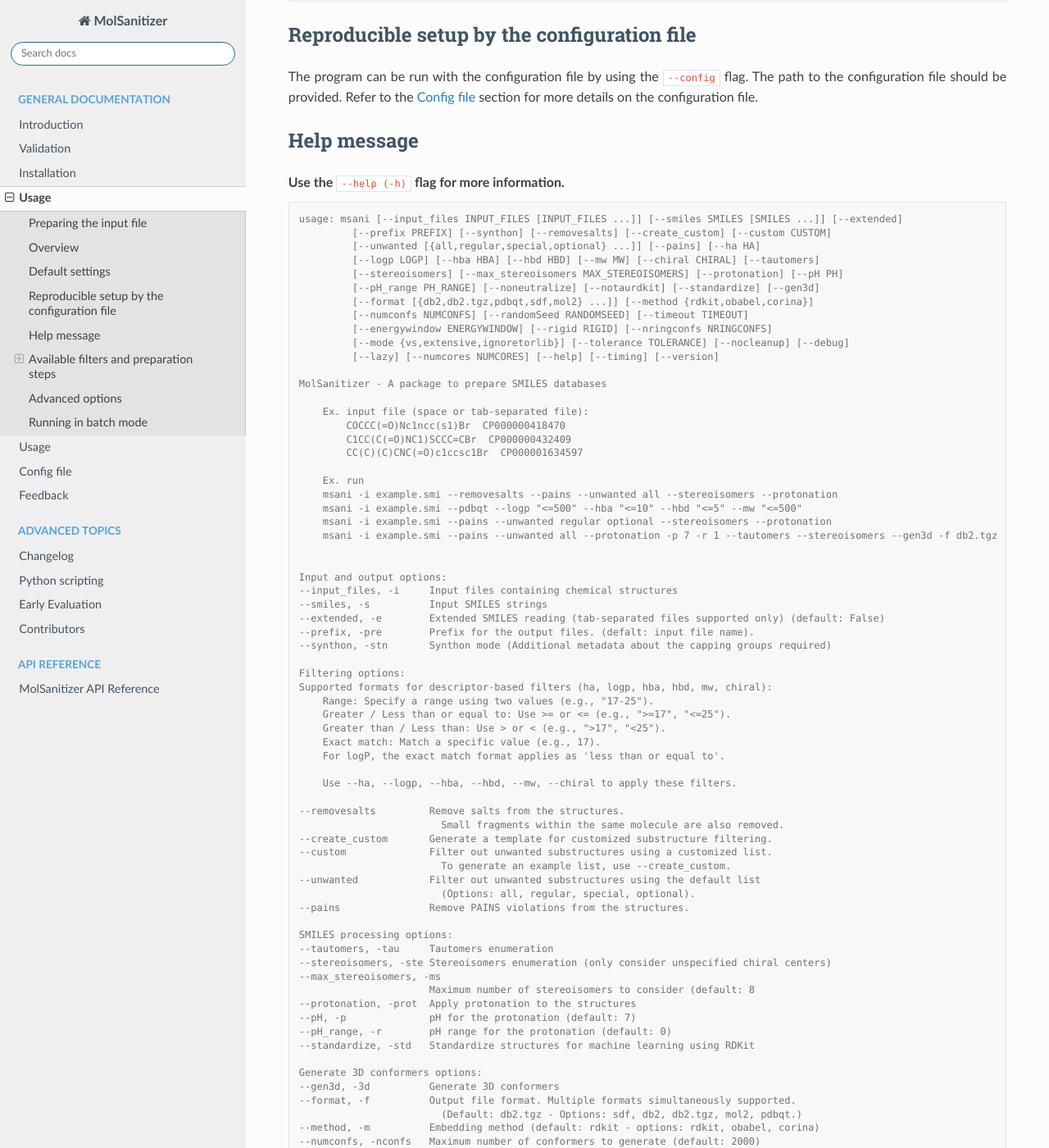
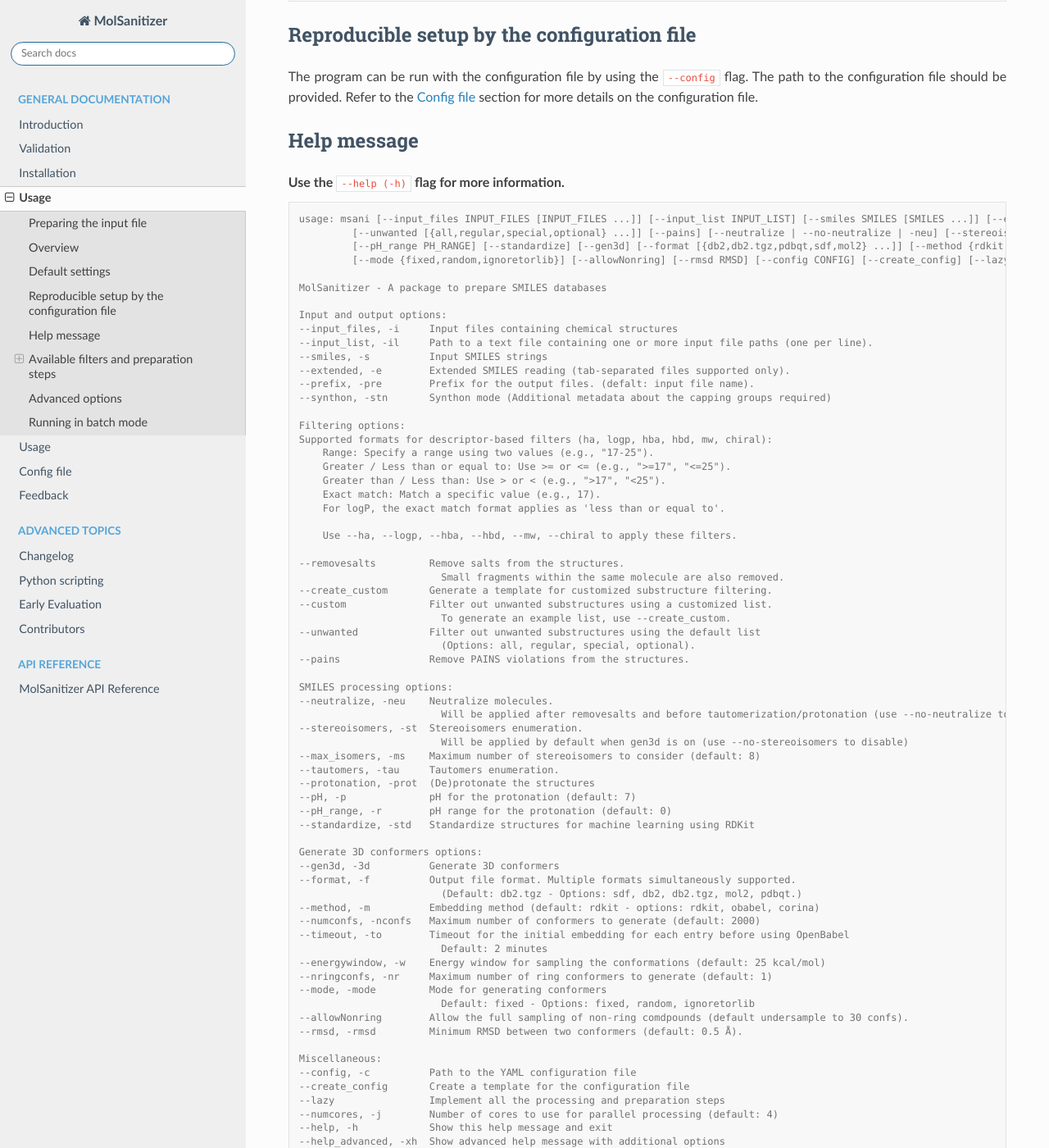
Before and after one commit to Carlssonlab/MolSanitizer, a Sphinx documentation site: the page built from docs/source/usage.rst, in a window 1280 px wide and 1400 px high, scrolled down 1928 px. Shown: the whole window at 82% size. Built offline with Sphinx 7.4.7 and the Read the Docs theme 3.1.0, drawn with Linux system fonts in a browser that asks for light colours; some of the changed text lies outside the part shown.

Commit message:
Added neutralize flag in the usage guide

```diff
--- a/docs/source/usage.rst
+++ b/docs/source/usage.rst
@@ -89,36 +89,18 @@
 
 .. code-block:: console
 
-    usage: msani [--input_files INPUT_FILES [INPUT_FILES ...]] [--smiles SMILES [SMILES ...]] [--extended]
-             [--prefix PREFIX] [--synthon] [--removesalts] [--create_custom] [--custom CUSTOM]
-             [--unwanted [{all,regular,special,optional} ...]] [--pains] [--ha HA]
-             [--logp LOGP] [--hba HBA] [--hbd HBD] [--mw MW] [--chiral CHIRAL] [--tautomers]
-             [--stereoisomers] [--max_stereoisomers MAX_STEREOISOMERS] [--protonation] [--pH PH]
-             [--pH_range PH_RANGE] [--noneutralize] [--notaurdkit] [--standardize] [--gen3d]
-             [--format [{db2,db2.tgz,pdbqt,sdf,mol2} ...]] [--method {rdkit,obabel,corina}]
-             [--numconfs NUMCONFS] [--randomSeed RANDOMSEED] [--timeout TIMEOUT]
-             [--energywindow ENERGYWINDOW] [--rigid RIGID] [--nringconfs NRINGCONFS]
-             [--mode {vs,extensive,ignoretorlib}] [--tolerance TOLERANCE] [--nocleanup] [--debug]
-             [--lazy] [--numcores NUMCORES] [--help] [--timing] [--version]
+    usage: msani [--input_files INPUT_FILES [INPUT_FILES ...]] [--input_list INPUT_LIST] [--smiles SMILES [SMILES ...]] [--extended] [--prefix PREFIX] [--synthon] [--removesalts] [--create_custom] [--custom CUSTOM]
+             [--unwanted [{all,regular,special,optional} ...]] [--pains] [--neutralize | --no-neutralize | -neu] [--stereoisomers | --no-stereoisomers | -st] [--max_isomers MAX_ISOMERS] [--tautomers] [--protonation] [--pH PH]
+             [--pH_range PH_RANGE] [--standardize] [--gen3d] [--format [{db2,db2.tgz,pdbqt,sdf,mol2} ...]] [--method {rdkit,obabel,corina}] [--numconfs NUMCONFS] [--timeout TIMEOUT] [--energywindow ENERGYWINDOW] [--nringconfs NRINGCONFS]
+             [--mode {fixed,random,ignoretorlib}] [--allowNonring] [--rmsd RMSD] [--config CONFIG] [--create_config] [--lazy] [--numcores NUMCORES] [--help] [--help_advanced] [--version]
 
     MolSanitizer - A package to prepare SMILES databases
 
-        Ex. input file (space or tab-separated file):
-            COCCC(=O)Nc1ncc(s1)Br  CP000000418470
-            C1CC(C(=O)NC1)SCCC=CBr  CP000000432409
-            CC(C)(C)CNC(=O)c1ccsc1Br  CP000001634597
-
-        Ex. run
-        msani -i example.smi --removesalts --pains --unwanted all --stereoisomers --protonation
-        msani -i example.smi --pdbqt --logp "<=500" --hba "<=10" --hbd "<=5" --mw "<=500"
-        msani -i example.smi --pains --unwanted regular optional --stereoisomers --protonation
-        msani -i example.smi --pains --unwanted all --protonation -p 7 -r 1 --tautomers --stereoisomers --gen3d -f db2.tgz
-
-
     Input and output options:
     --input_files, -i     Input files containing chemical structures
+    --input_list, -il     Path to a text file containing one or more input file paths (one per line).
     --smiles, -s          Input SMILES strings
-    --extended, -e        Extended SMILES reading (tab-separated files supported only) (default: False)
+    --extended, -e        Extended SMILES reading (tab-separated files supported only).
     --prefix, -pre        Prefix for the output files. (defalt: input file name).
     --synthon, -stn       Synthon mode (Additional metadata about the capping groups required)
 
@@ -142,11 +124,13 @@
     --pains               Remove PAINS violations from the structures.
 
     SMILES processing options:
-    --tautomers, -tau     Tautomers enumeration
-    --stereoisomers, -ste Stereoisomers enumeration (only consider unspecified chiral centers)
-    --max_stereoisomers, -ms
-                          Maximum number of stereoisomers to consider (default: 8
-    --protonation, -prot  Apply protonation to the structures
+    --neutralize, -neu    Neutralize molecules.
+                            Will be applied after removesalts and before tautomerization/protonation (use --no-neutralize to disable).
+    --stereoisomers, -st  Stereoisomers enumeration.
+                            Will be applied by default when gen3d is on (use --no-stereoisomers to disable)
+    --max_isomers, -ms    Maximum number of stereoisomers to consider (default: 8)
+    --tautomers, -tau     Tautomers enumeration.
+    --protonation, -prot  (De)protonate the structures
     --pH, -p              pH for the protonation (default: 7)
     --pH_range, -r        pH range for the protonation (default: 0)
     --standardize, -std   Standardize structures for machine learning using RDKit
@@ -157,20 +141,39 @@
                             (Default: db2.tgz - Options: sdf, db2, db2.tgz, mol2, pdbqt.)
     --method, -m          Embedding method (default: rdkit - options: rdkit, obabel, corina)
     --numconfs, -nconfs   Maximum number of conformers to generate (default: 2000)
-    --timeout, -to        Timeout for the initial embedding for each SMILES entry before using OpenBabel
+    --timeout, -to        Timeout for the initial embedding for each entry before using OpenBabel
                             Default: 2 minutes
     --energywindow, -w    Energy window for sampling the conformations (default: 25 kcal/mol)
     --nringconfs, -nr     Maximum number of ring conformers to generate (default: 1)
     --mode, -mode         Mode for generating conformers
                             Default: fixed - Options: fixed, random, ignoretorlib
-    --allowNonring        Allow the full sampling of non-ring compounds (default undersample to 30 confs).
+    --allowNonring        Allow the full sampling of non-ring comdpounds (default undersample to 30 confs).
+    --rmsd, -rmsd         Minimum RMSD between two conformers (default: 0.5 Å).
 
     Miscellaneous:
+    --config, -c          Path to the YAML configuration file
+    --create_config       Create a template for the configuration file
     --lazy                Implement all the processing and preparation steps
     --numcores, -j        Number of cores to use for parallel processing (default: 4)
     --help, -h            Show this help message and exit
     --help_advanced, -xh  Show advanced help message with additional options
     --version, -v         Show the current version of MolSanitizer
+
+    Example input file (space or tab-separated file):
+            COCCC(=O)Nc1ncc(s1)Br  CP000000418470
+            C1CC(C(=O)NC1)SCCC=CBr  CP000000432409
+            CC(C)(C)CNC(=O)c1ccsc1Br  CP000001634597
+
+    Extended SMILES is supported with the -e flag (SMILES and IDs need to be tab-separated):
+            CC[C@H]1[C@H](C(=O)N[C@H](C)CCCC(=O)NOCC(F)(F)F)CCN1C |&1:2,3|  Cmp0001
+            CCC(CC(=O)N(CC)CCC(=O)N1CCO[C@H]2COC[C@H]21)C(F)F |&1:17,21|    Cmp0002
+            CC(C)CC(CNC(=O)C1CSC1)C(=O)N[C@H]1C[C@@H](O)[C@H](F)C1 |&1:16,18,20|    Cmp0003
+
+    Example usage:
+        msani -i example.smi --removesalts --pains --unwanted all --stereoisomers --protonation
+        msani -i example.smi --logp "<=500" --hba "<=10" --hbd "<=5" --mw "<=500" -3d -f pdbqt
+        msani -i example.smi --pains --unwanted regular optional --stereoisomers --protonation
+        msani -i example.smi --pains --unwanted all -prot -p 7 -tau -ste -3d -f db2.tgz
 
 Available filters and preparation steps
 -------------------------------------------
@@ -187,9 +190,19 @@
 
     $ msani -i example.smi --removesalts
 
-2. Tautomers enumeration
+2. Neutralization
+~~~~~~~~~~~~~~~~~~~~~~
+
+Molecules can be neutralized using the ``--neutralize`` or ``-neu`` flag. The neutralization will be applied after the salt removal and before the tautomerization/protonation steps. If the user does not want to neutralize the molecules, he/she can use the ``--no-neutralize`` flag.
+
+.. code-block:: console
+
+    $ msani -i example.smi --neutralize
+    $ msani -i example.smi -neu  # Short version
+    $ msani -i example.smi --removesalts --no-neutralize  # To disable neutralization when using removesalts
+
+3. Tautomers enumeration
 ~~~~~~~~~~~~~~~~~~~~~~~~~~~~~~
-
 
 
 The tautomers could be generated using the ``--tautomers`` flag. msani uses a two-step approach for the enumeration of tautomers. First, the canonical tautomer from the scoring function of ``rdMolStandardize.TautomerEnumerator`` is used. Then, the exceptions are corrected using the expert-curated SMARTS rules. The SMARTS rules are readily accessible at `msani/Data/tautomers.txt <https://github.com/phonglam3103/msani/blob/main/msani/Data/tautomers.txt>`_.
@@ -287,7 +300,7 @@
    O=C([O-])C1C2C(O)C2CN1C(=O)CN1CC[NH2+]CC1 mol4_2
 
 
-7. Stereoisomers enumeration
+8. Stereoisomers enumeration
 ~~~~~~~~~~~~~~~~~~~~~~~~~~~~~~~~~~~~~~~
 
 
```
Also changed, not shown: other parts of docs/source/usage.rst (+6 -6 lines).
